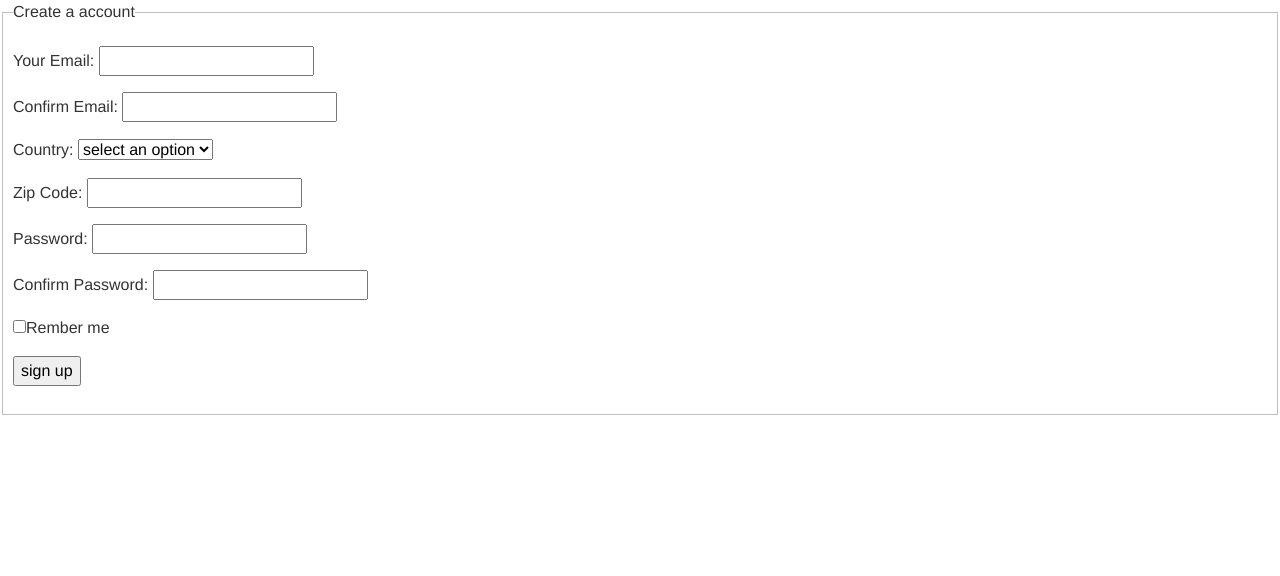
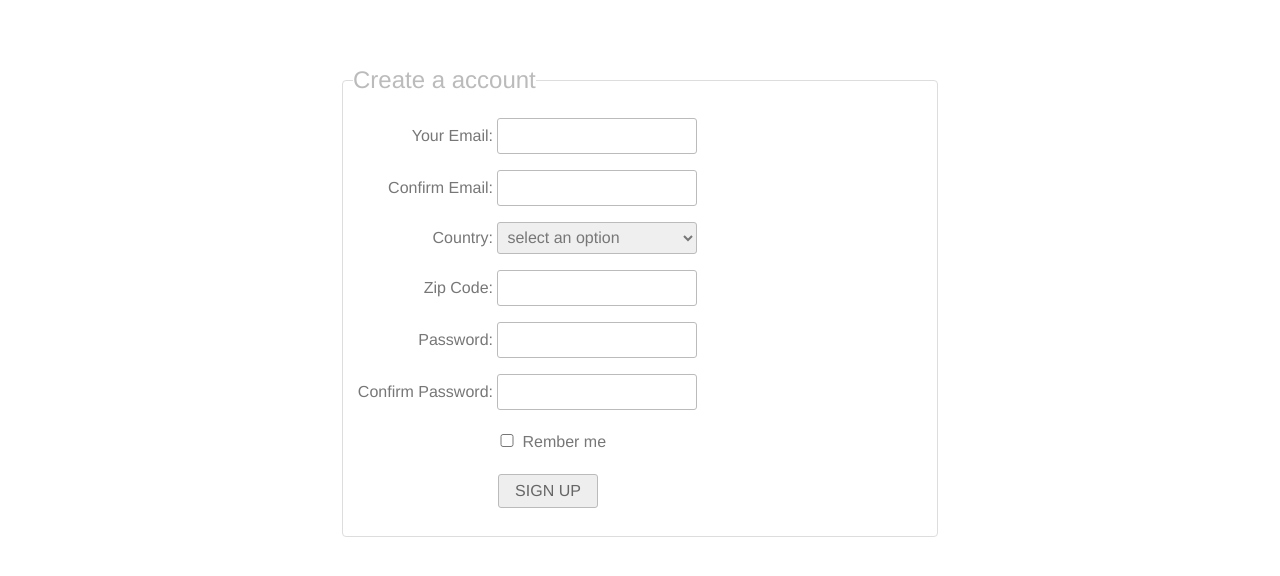
Before and after one commit to euxx/form-validation, a plain HTML site: page index.html in a window 1280 px wide. Drawn offline with Linux system fonts and the light colour scheme.

Commit message:
Make basic styles

```diff
--- a/index.html
+++ b/index.html
@@ -14,17 +14,17 @@
 			<fieldset>
 				<legend>Create a account</legend>
 				<p>
-					<label>Your Email:
+					<label><span>Your Email:</span>
 						<input type="email" name="email" required>
 					</label>
 				</p>
 				<p>
-					<label>Confirm Email:
+					<label><span>Confirm Email:</span>
 						<input type="email" name="confirm_email" required>
 					</label>
 				</p>
 				<p>
-					<label>Country:
+					<label><span>Country:</span>
 						<select name="country" required>
 							<option disabled selected hidden>select an option</option>
 							<option value="the_us">The US</option>
@@ -34,22 +34,22 @@
 					</label>
 				</p>
 				<p>
-					<label>Zip Code:
+					<label><span>Zip Code:</span>
 						<input type="text" name="zip_code" required>
 					</label>
 				</p>
 				<p>
-					<label>Password:
+					<label><span>Password:</span>
 						<input type="password" name="password" required>
 					</label>
 				</p>
 				<p>
-					<label>Confirm Password:
+					<label><span>Confirm Password:</span>
 						<input type="password" name="confirm_password" required>
 					</label>
 				</p>
 				<p>
-					<label>
+					<label><span></span>
 						<input type="checkbox" name="rember_me" value="rember_me">Rember me
 					</label>
 				</p>
--- a/scripts/script.js
+++ b/scripts/script.js
@@ -31,7 +31,7 @@ $(function() {
 				required: "Please provide your zip code"
 			},
 			password: {
-				required: "Create a strong password."
+				required: "A strong password will be nice"
 			},
 			confirm_password: {
 				equalTo: "Please provide same password"
--- a/styles/style.css
+++ b/styles/style.css
@@ -22,3 +22,57 @@ body {
     height: 100%;
     margin: 0;
 }
+
+.container {
+    width: 600px;
+    margin: 5% auto;
+    color: #777;
+    line-height: 2rem;
+}
+
+fieldset {
+    border-color: #ddd;
+    border-radius: 4px;
+}
+
+legend {
+    font-size: 1.5rem;
+    color: #bbb;
+}
+
+label span {
+    display: inline-block;
+    width: 140px;
+    text-align: right;
+}
+
+select,
+input {
+    width: 200px;
+    padding-left: 5px;
+    margin-right: 5px;
+    border: 1px solid #bbb;
+    border-radius: 3px;
+}
+
+select {
+    height: 2rem;
+    color: #777;
+}
+
+option {
+    padding: 5px;
+}
+
+input[type="checkbox"] {
+    width: 20px;
+}
+
+input[type="submit"] {
+    width: 100px;
+    margin-left: 145px;
+    padding: 0px 10px;
+    text-transform: uppercase;
+    color: #666;
+    background: #eee;
+}
```
